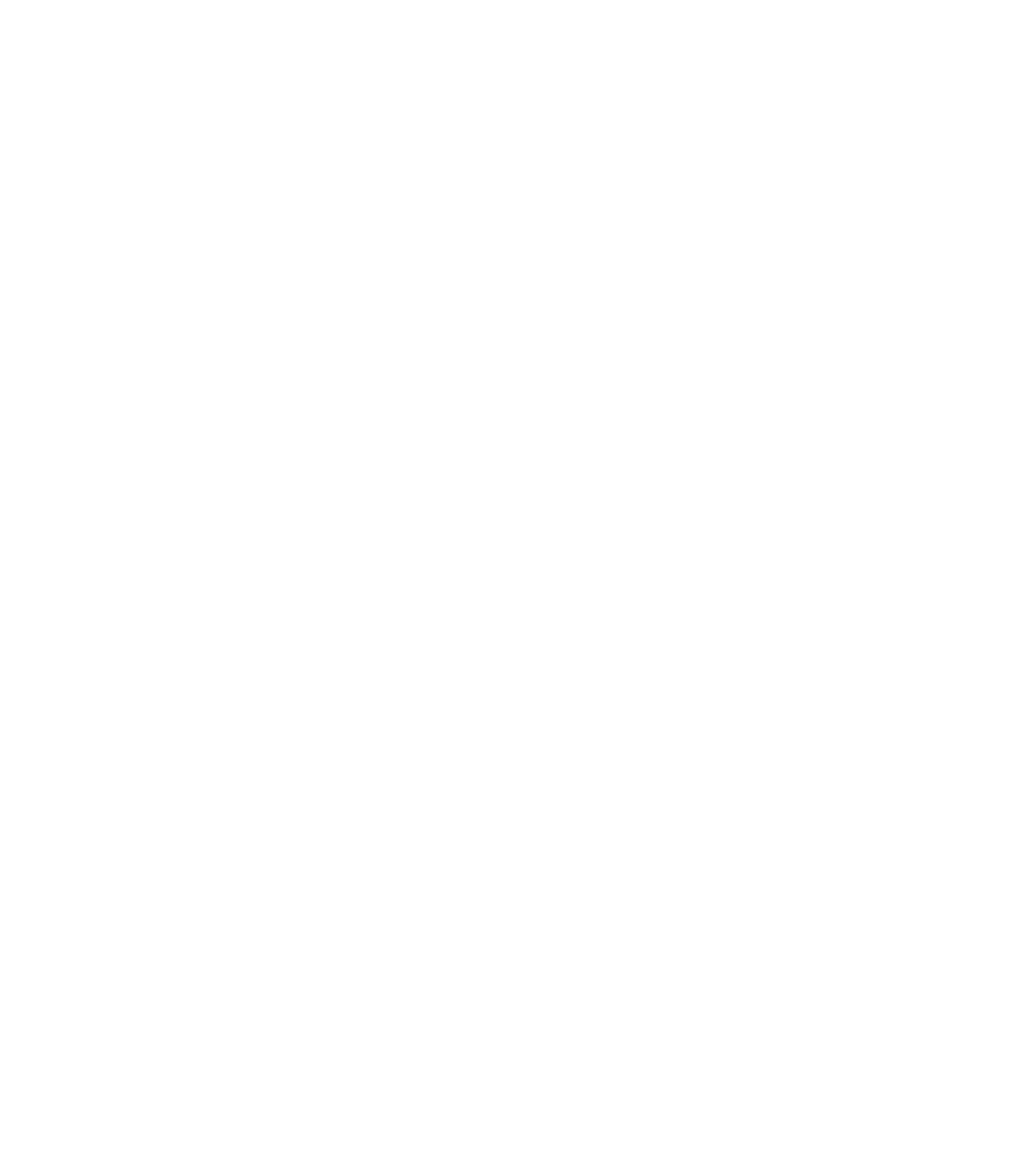
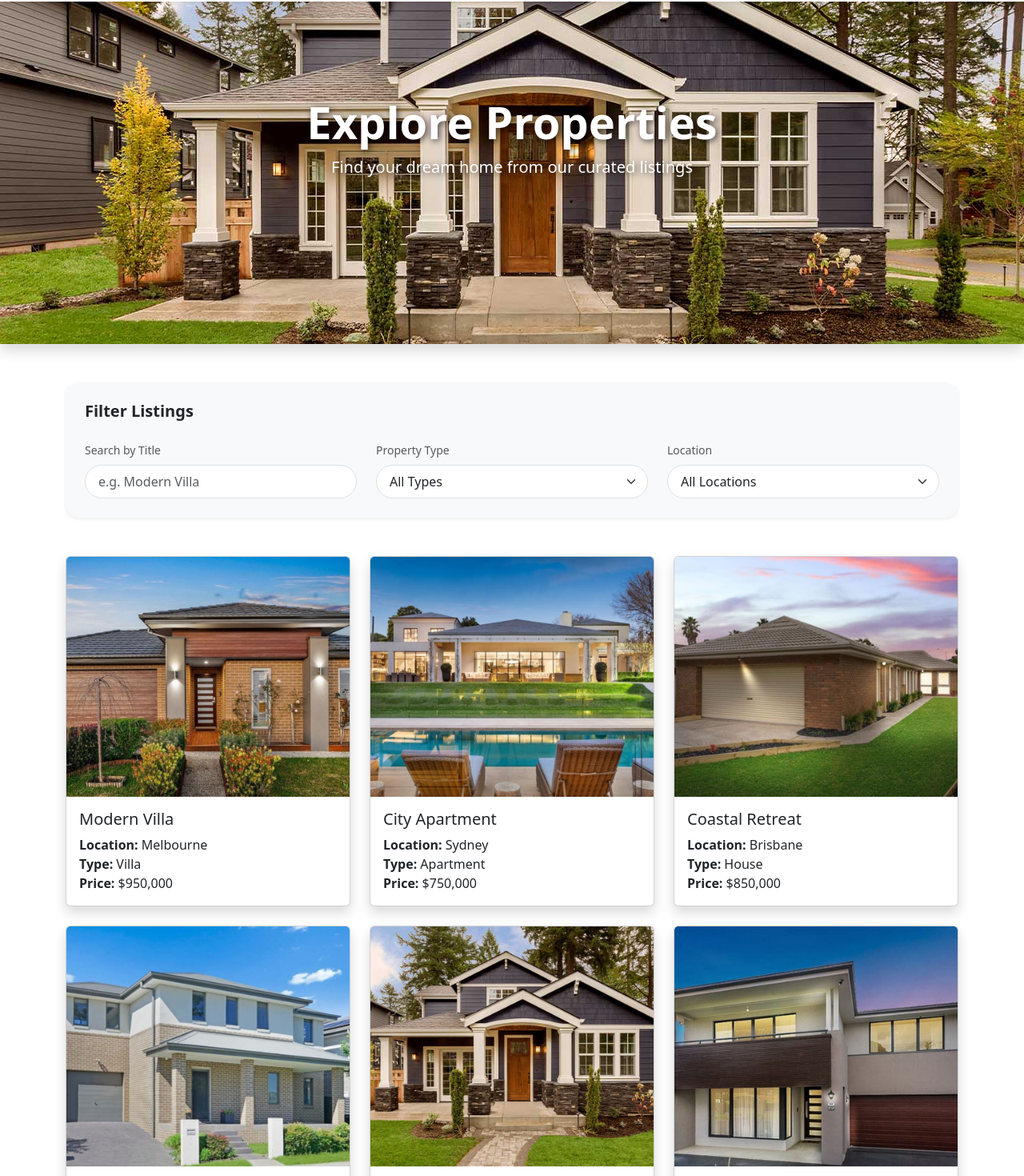
Before and after one commit to HuyNgocDuong/COS30043---Final-Project, a Vue app in the folder real-estate-app/: page /properties in a window 1280 px wide. Before the commit this address had no page. Shown: the part 118-1588 px from the top of the page at 80% size. Before the commit the page ends 800 px from the top, so only its background shows below. Built offline with nearby package versions, Linux system fonts and the light colour scheme.

Commit message:
add json file and properties components

```diff
--- /dev/null
+++ b/real-estate-app/src/assets/houses.json
@@ -0,0 +1,82 @@
+[
+  {
+    "id": 1,
+    "title": "Modern Villa",
+    "location": "Melbourne",
+    "price": 950000,
+    "type": "Villa",
+    "image": "house 1.png"
+  },
+  {
+    "id": 2,
+    "title": "City Apartment",
+    "location": "Sydney",
+    "price": 750000,
+    "type": "Apartment",
+    "image": "house 2.png"
+  },
+  {
+    "id": 3,
+    "title": "Coastal Retreat",
+    "location": "Brisbane",
+    "price": 850000,
+    "type": "House",
+    "image": "house 3.png"
+  },
+  {
+    "id": 4,
+    "title": "Luxury Mansion",
+    "location": "Melbourne",
+    "price": 1250000,
+    "type": "Villa",
+    "image": "house 4.png"
+  },
+  {
+    "id": 5,
+    "title": "Suburban Home",
+    "location": "Sydney",
+    "price": 680000,
+    "type": "House",
+    "image": "house 5.png"
+  },
+  {
+    "id": 6,
+    "title": "Studio Apartment",
+    "location": "Brisbane",
+    "price": 420000,
+    "type": "Apartment",
+    "image": "house 6.png"
+  },
+  {
+    "id": 7,
+    "title": "Family House",
+    "location": "Melbourne",
+    "price": 790000,
+    "type": "House",
+    "image": "house 7.png"
+  },
+  {
+    "id": 8,
+    "title": "Urban Loft",
+    "location": "Sydney",
+    "price": 810000,
+    "type": "Apartment",
+    "image": "house 8.png"
+  },
+  {
+    "id": 9,
+    "title": "Mountain Escape",
+    "location": "Brisbane",
+    "price": 880000,
+    "type": "Villa",
+    "image": "house 9.png"
+  },
+  {
+    "id": 10,
+    "title": "Country Cottage",
+    "location": "Melbourne",
+    "price": 670000,
+    "type": "House",
+    "image": "house 10.png"
+  }
+]
--- a/real-estate-app/src/components/About.vue
+++ b/real-estate-app/src/components/About.vue
@@ -84,6 +84,7 @@
           Urban Haven is a real estate platform built with Vue.js, offering users a seamless experience to browse, compare, and book properties.
         </p>
 
+      <!--FORM INPUT -->
       <div class="row justify-content-center mb-4">
         <div class="col-md-6">
           <form @submit.prevent>
@@ -102,6 +103,7 @@
         </div>
       </div>
 
+      <!--VIBE PICTURE-->
       <div class="row justify-content-center text-center mb-4">
         <div class="col-md-6">
           <label class="form-check-label me-3">Choose your vibe:</label>
@@ -117,8 +119,8 @@
       </div>
 
       <div class="text-center">
-          <img v-if="selectedImage === 'mountain'" src="@/assets/mountain.png" alt="Mountain View" class="img-fluid rounded shadow" style="max-width: 500px;" />
-          <img v-if="selectedImage === 'ocean'" src="@/assets/ocean.png" alt="Ocean View" class="img-fluid rounded shadow" style="max-width: 500px;" />
+        <img v-if="selectedImage === 'mountain'" :src="require('@/assets/mountain.png')" alt="Mountain View" class="img-fluid rounded shadow" style="max-width: 500px;" />
+        <img v-if="selectedImage === 'ocean'" :src="require('@/assets/ocean.png')" alt="Ocean View" class="img-fluid rounded shadow" style="max-width: 500px;" />
       </div>
     </div>
   </section>
--- /dev/null
+++ b/real-estate-app/src/components/News.vue
@@ -0,0 +1,65 @@
+<template>
+  <div class="container py-5">
+    <h2 class="text-center fw-bold mb-4">Latest News</h2>
+
+    <div v-if="loading" class="text-center text-muted">Loading news...</div>
+    <div v-if="error" class="text-danger text-center">{{ error }}</div>
+
+    <div class="row g-4" v-if="articles.length > 0">
+      <div class="col-md-4" v-for="(article, index) in articles" :key="index">
+        <div class="card h-100 shadow">
+          <img
+            :src="article.urlToImage || fallbackImage"
+            class="card-img-top"
+            :alt="article.title"
+            style="height: 200px; object-fit: cover;"
+          />
+          <div class="card-body">
+            <h5 class="card-title">{{ article.title }}</h5>
+            <p class="card-text">{{ article.description || 'No description available.' }}</p>
+          </div>
+          <div class="card-footer bg-white border-0 text-end">
+            <a :href="article.url" target="_blank" class="btn btn-sm btn-outline-primary">Read More</a>
+          </div>
+        </div>
+      </div>
+    </div>
+  </div>
+</template>
+
+<script>
+export default {
+  name: 'NewsPage',
+  data() {
+    return {
+      articles: [],
+      loading: false,
+      error: null,
+      fallbackImage: 'https://via.placeholder.com/400x200?text=No+Image'
+    };
+  },
+  mounted() {
+    this.fetchNews();
+  },
+  methods: {
+    async fetchNews() {
+      this.loading = true;
+      try {
+        const response = await fetch(
+          `https://newsapi.org/v2/top-headlines?country=au&pageSize=9&apiKey=fa459d88617643ed931e9340451cfcee`
+        );
+        const data = await response.json();
+        if (data.status === 'ok') {
+          this.articles = data.articles;
+        } else {
+          this.error = data.message || 'Failed to load news';
+        }
+      } catch (err) {
+        this.error = 'Network error';
+      } finally {
+        this.loading = false;
+      }
+    }
+  }
+};
+</script>
--- /dev/null
+++ b/real-estate-app/src/components/Properties.vue
@@ -0,0 +1,143 @@
+<template>
+  <div>
+    <!-- NAVIGATION BAR -->
+    <section class="navbar-section">
+      <NavBar />
+    </section>
+
+    <!-- Banner with Title and Subtext -->
+    <div class="position-relative w-100 mb-5 mt-5">
+      <img
+        src="@/assets/house 5.png"
+        alt="Featured Banner"
+        class="img-fluid w-100 shadow"
+        style="max-height: 500px; object-fit: cover;"
+      />
+      <div
+        class="position-absolute top-50 start-50 translate-middle text-center text-white"
+        style="text-shadow: 2px 2px 8px rgba(0,0,0,0.7);"
+      >
+        <h2 class="fw-bold display-4">Explore Properties</h2>
+        <p class="lead">Find your dream home from our curated listings</p>
+      </div>
+    </div>
+
+    <!-- Main Content -->
+    <div class="container pb-5">
+      <!-- Modern Framed Filters Section -->
+      <div class="card shadow-sm border-0 rounded-4 p-4 mb-5 bg-light">
+        <h5 class="fw-semibold mb-4">Filter Listings</h5>
+        <div class="row gy-3 gx-4">
+          <div class="col-md-4">
+            <label class="form-label text-muted small">Search by Title</label>
+            <input
+              type="text"
+              class="form-control rounded-pill px-3 py-2"
+              placeholder="e.g. Modern Villa"
+              v-model="filters.title"
+            />
+          </div>
+          <div class="col-md-4">
+            <label class="form-label text-muted small">Property Type</label>
+            <select class="form-select rounded-pill px-3 py-2" v-model="filters.type">
+              <option value="">All Types</option>
+              <option value="Villa">Villa</option>
+              <option value="Apartment">Apartment</option>
+              <option value="House">House</option>
+            </select>
+          </div>
+          <div class="col-md-4">
+            <label class="form-label text-muted small">Location</label>
+            <select class="form-select rounded-pill px-3 py-2" v-model="filters.location">
+              <option value="">All Locations</option>
+              <option value="Melbourne">Melbourne</option>
+              <option value="Sydney">Sydney</option>
+              <option value="Brisbane">Brisbane</option>
+            </select>
+          </div>
+        </div>
+      </div>
+
+      <!-- Property Cards -->
+      <div class="row g-4">
+        <!-- v-if to show when no results -->
+        <div v-if="filteredHouses.length === 0" class="text-center text-muted">
+          No matching properties found.
+        </div>
+
+        <!-- v-for with v-on (click), v-bind (:src and :alt) -->
+        <div class="col-md-4" v-for="house in filteredHouses" :key="house.id">
+          <div class="card shadow h-100" @click="handleCardClick(house.title)">
+            <img
+              :src="require(`@/assets/${house.image}`)"
+              :alt="house.title"
+              class="card-img-top"
+              style="height: 300px; object-fit: cover;"
+            />
+            <div class="card-body">
+              <h5 class="card-title">{{ house.title }}</h5>
+              <p class="card-text">
+                <strong>Location:</strong> {{ house.location }}<br />
+                <strong>Type:</strong> {{ house.type }}<br />
+                <strong>Price:</strong> ${{ house.price.toLocaleString() }}
+              </p>
+            </div>
+          </div>
+        </div>
+      </div>
+    </div>
+
+    <!-- FOOTER SECTION -->
+    <section class="footer-section">
+      <SiteFooter />
+    </section>
+  </div>
+</template>
+
+<script>
+import houses from '@/assets/houses.json'
+import NavBar from '@/components/NavBar.vue'
+import SiteFooter from '@/components/SiteFooter.vue'
+
+export default {
+  name: 'PropertiesPage',
+  components: {
+    NavBar,
+    SiteFooter
+  },
+  data() {
+    return {
+      houses,
+      filters: {
+        title: '',
+        type: '',
+        location: ''
+      }
+    }
+  },
+  computed: {
+    filteredHouses() {
+      return this.houses.filter(house => {
+        return (
+          (!this.filters.title || house.title.toLowerCase().includes(this.filters.title.toLowerCase())) &&
+          (!this.filters.type || house.type === this.filters.type) &&
+          (!this.filters.location || house.location === this.filters.location)
+        )
+      })
+    }
+  },
+  methods: {
+    handleCardClick(title) {
+      alert(`You clicked on "${title}"`);
+    }
+  }
+}
+</script>
+
+<style scoped>
+.form-control:focus,
+.form-select:focus {
+  border-color: #6c63ff;
+  box-shadow: 0 0 0 0.2rem rgba(108, 99, 255, 0.25);
+}
+</style>
--- a/real-estate-app/src/router/index.js
+++ b/real-estate-app/src/router/index.js
@@ -1,6 +1,8 @@
 import { createRouter, createWebHistory } from 'vue-router'
 import HomePage from '../components/HomePage.vue'
 import About from '../components/About.vue'
+import Properties from '../components/Properties.vue'
+import News from '../components/News.vue'
 
 const routes = [
   {
@@ -16,6 +18,16 @@ const routes = [
     path: '/about',
     name: 'About',
     component: About
+  },
+  {
+    path: '/properties',
+    name: 'PropertiesPage',
+    component: Properties
+  },
+  {
+    path: '/news',
+    name: 'NewsPage',
+    component: News
   }
 ];
 
```
Also changed, not shown: real-estate-app/src/assets/mountain.png (renamed from real-estate-app/src/assets/moutain.png). Lines whose indentation alone changed are shown as unchanged.
